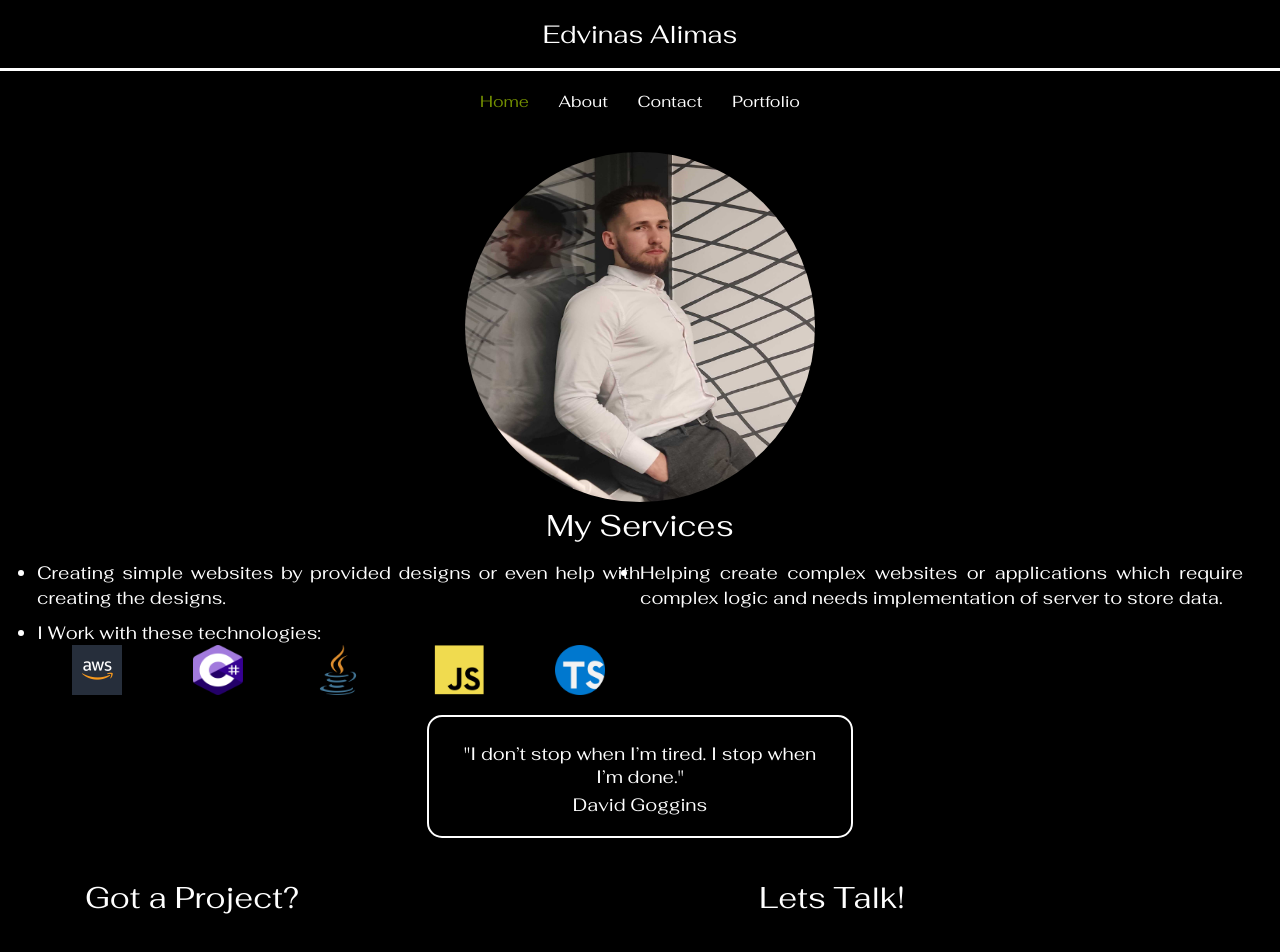
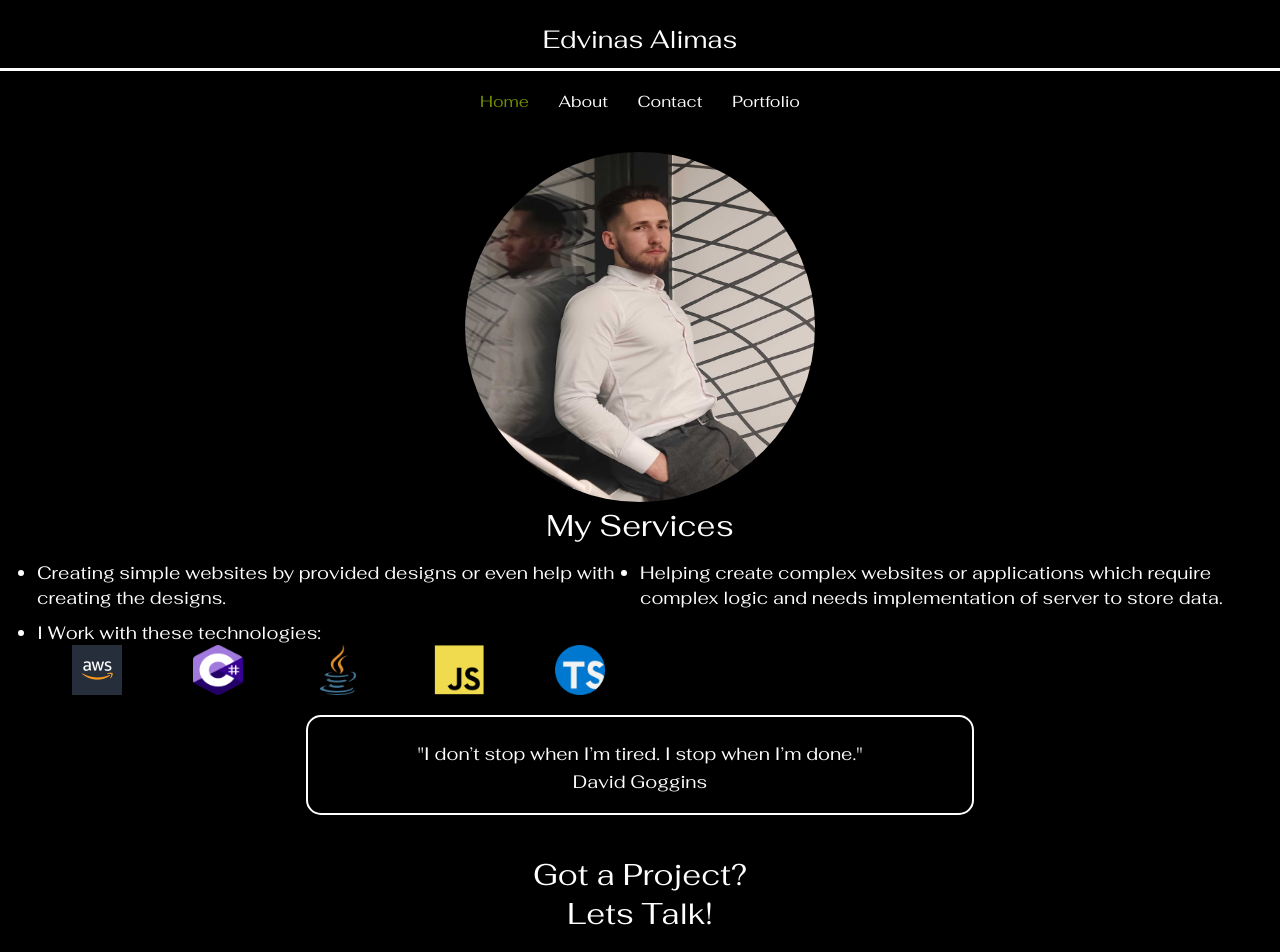
Before and after one commit to EdvinasA/react-edvinas, a React (Create React App) app in the folder app/: page / in a window 1280 px wide. Shown: the top 952 px of the page. Built offline with nearby package versions, Linux system fonts and the light colour scheme.

Commit message:
Update styles of desktop

```diff
--- a/app/package.json
+++ b/app/package.json
@@ -15,6 +15,7 @@
     "@types/react": "^18.0.21",
     "@types/react-dom": "^18.0.6",
     "emailjs-com": "^3.2.0",
+    "gsap": "^3.11.4",
     "react": "^18.2.0",
     "react-dom": "^18.2.0",
     "react-router": "^6.6.1",
--- a/app/src/App.scss
+++ b/app/src/App.scss
@@ -67,3 +67,12 @@ button, input[type="submit"], input[type="reset"] {
     color: #738f00;
   }
 }
+
+.header-title-animated {
+  transform: translateY(15%);
+  transition: transform 1.0s ease-in-out;
+}
+
+.header-title-animated.show {
+  transform: translateY(-150%);
+}
--- a/app/src/App.tsx
+++ b/app/src/App.tsx
@@ -1,6 +1,6 @@
 import React from 'react';
 import './App.scss';
-import {Close, Menu} from '@mui/icons-material';
+import {Menu} from '@mui/icons-material';
 import {Dialog, Divider} from "@mui/material";
 import Slide from '@mui/material/Slide';
 import {TransitionProps} from "@mui/material/transitions";
@@ -39,7 +39,7 @@ export default function App() {
       <div className="App">
         <header className="App-header">
           <div className='header'>
-            <div><a href="/">Edvinas Alimas</a></div>
+            <div className='header-title-animated'><a href="/">Edvinas Alimas</a></div>
             <div className='header-icon' onClick={handleClickOpen}><Menu/></div>
           </div>
           <Divider style={{borderColor: 'white', borderBottomWidth: 'medium'}} className='header-divider'/>
--- a/app/src/components/AboutComponent/AboutComponent.tsx
+++ b/app/src/components/AboutComponent/AboutComponent.tsx
@@ -1,8 +1,5 @@
 import React from 'react';
 import './AboutComponent.scss';
-
-interface AboutComponentProps {
-}
 
 const AboutComponent = () => {
   return (
@@ -19,7 +16,7 @@ const AboutComponent = () => {
           <a className='about-contact-button' href="mailto:edvinasalimas98@gmail.com">Contact</a>
         </div>
         <div>
-          <div className='about-picture'><img src={require('./another-picture.jpg')} alt='Secondary picture'/></div>
+          <div className='about-picture'><img src={require('./another-picture.jpg')} alt='Secondary of me'/></div>
           <div className='about-description-title'>Professional History</div>
           <div className='experience-wrapper'>
             <div className='experience-title'>Accountant</div>
--- a/app/src/components/HomeComponent/HomeComponent.scss
+++ b/app/src/components/HomeComponent/HomeComponent.scss
@@ -1,7 +1,7 @@
 .App {
   width: 100%;
   min-height: 100vh;
-  max-width: 1920px;
+  max-width: 1280px;
   margin: 0 auto;
   font-family: 'Fahkwang', sans-serif;
 }
@@ -82,7 +82,7 @@
   padding: 5px 25px;
 }
 
-.contact-wrapper {
+.contact-wrapper-home {
   font-family: "Fahkwang", sans-serif;
   font-weight: 400;
   font-size: 30px;
@@ -108,11 +108,18 @@
     }
   }
   .body-quote-wrapper {
-    width: 35%;
+    width: 55%;
     margin: 0 auto;
   }
   .body-services-points {
     display: grid;
     grid-template-columns: repeat(2, 1fr);
   }
+  .body-services-point {
+    text-align: unset;
+  }
+  .contact-wrapper-home {
+    display: grid;
+    grid-template-columns: 1fr;
+  }
 }
--- a/app/src/components/HomeComponent/HomeComponent.tsx
+++ b/app/src/components/HomeComponent/HomeComponent.tsx
@@ -36,11 +36,10 @@ const HomeComponent = (props: HomeComponentProps) => {
             </div>
           </div>
           <div>
-            <div className='contact-wrapper'>
+            <div className='contact-wrapper-home'>
               <div>Got a Project?</div>
               <div>Lets Talk!</div>
             </div>
-            <div className='email-wrapper'><a href="mailto:edvinasalimas98@gmail.com">edvinasalimas98@gmail.com</a></div>
           </div>
         </div>
         </body>
--- a/app/src/routes.tsx
+++ b/app/src/routes.tsx
@@ -1,7 +1,6 @@
 import type { Router } from '@remix-run/router';
 import { createBrowserRouter } from 'react-router-dom';
 import { RouteObject } from "react-router";
-import App from "./App";
 import AboutComponent from "./components/AboutComponent/AboutComponent";
 import ContactComponent from "./components/ContactComponent/ContactComponent";
 import PortfolioComponent from "./components/PortfolioComponent/PortfolioComponent";
```
Also changed, not shown: app/src/components/AboutComponent/computer-image.jpg (added), 1 other file (tests, documents, lock files or other folders).
